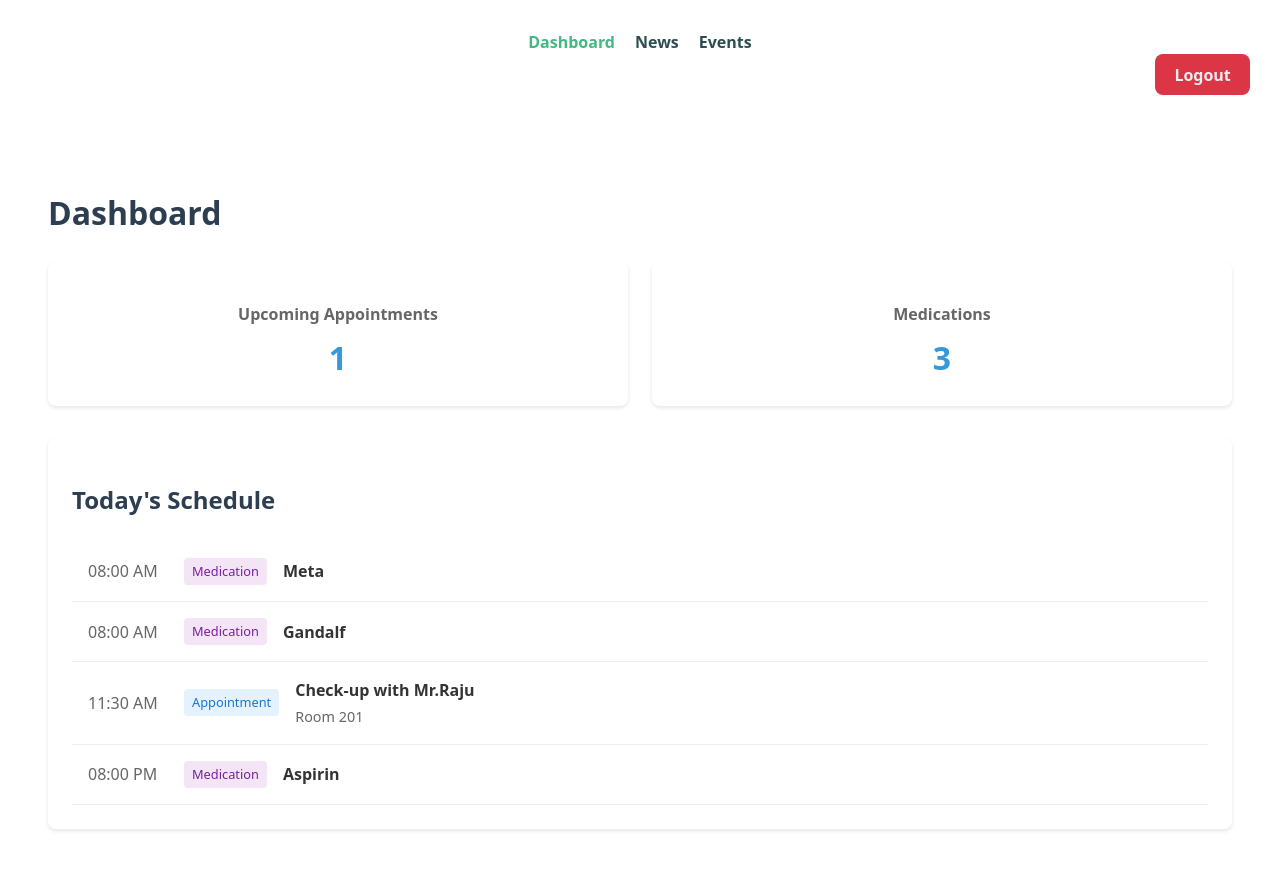
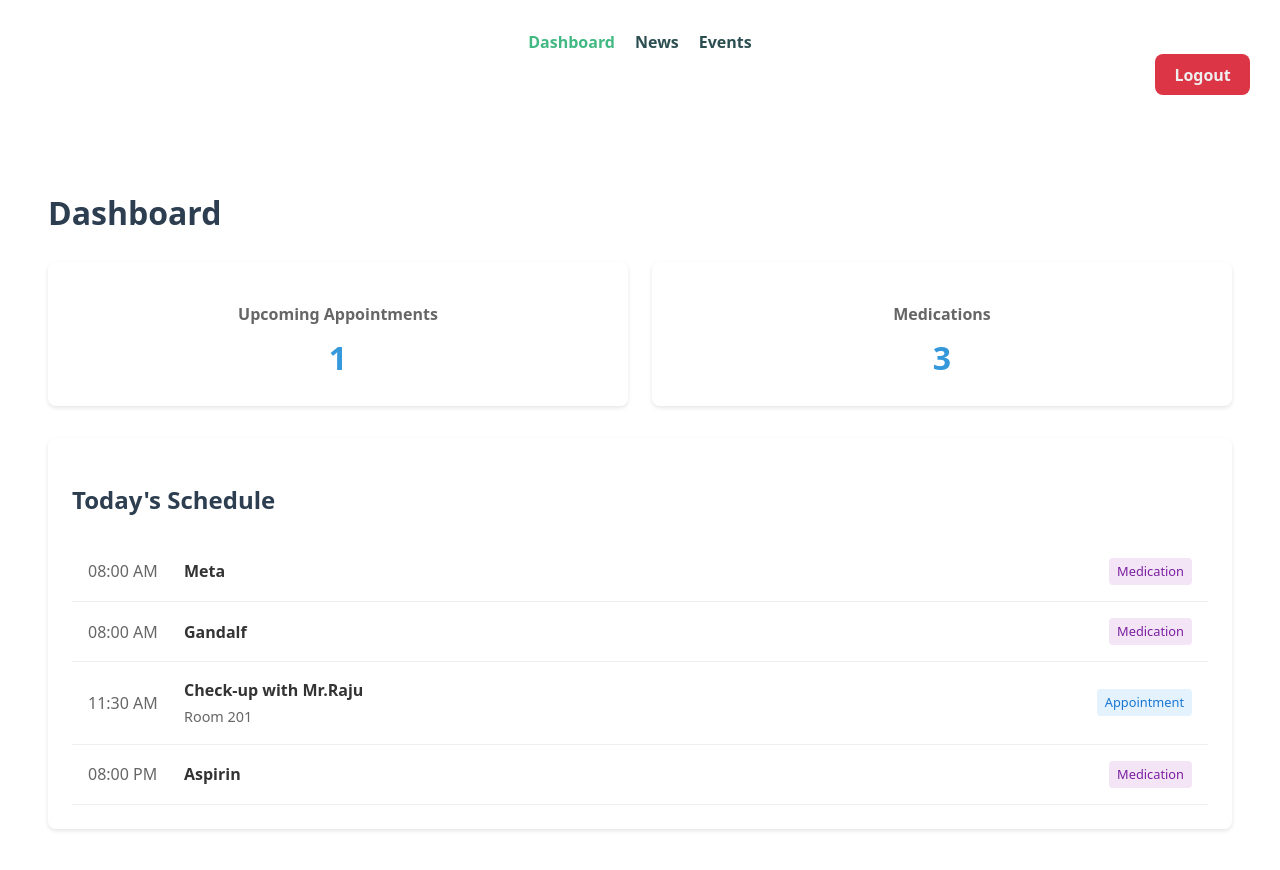
Before and after one commit to 21f3001925/soft-engg-project-may-2025-se-May-11, a Vue app in the folder frontend/: page /dashboard in a window 1280 px wide. Shown: the top 870 px of the page. Built offline with nearby package versions, Linux system fonts and the light colour scheme; sample sign-in values are in the browser's storage.

Commit message:
Adjust the schedule type badge in the row

```diff
--- a/frontend/src/components/ScheduleRowItem.vue
+++ b/frontend/src/components/ScheduleRowItem.vue
@@ -10,12 +10,14 @@ defineProps({
 <template>
   <div class="schedule-item">
     <div class="schedule-time">{{ schedule.time }}</div>
-    <div class="schedule-type" :class="schedule.type">
-      {{ schedule.type }}
-    </div>
+
     <div class="schedule-details">
       <h4>{{ schedule.name }}</h4>
       <p v-if="schedule.details">{{ schedule.details }}</p>
+    </div>
+
+    <div class="schedule-type" :class="schedule.type">
+      {{ schedule.type }}
     </div>
   </div>
 </template>
```
